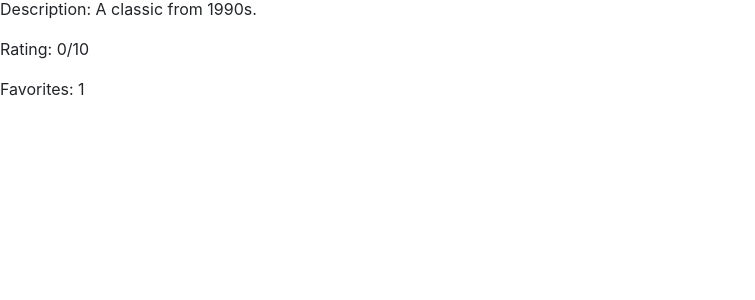
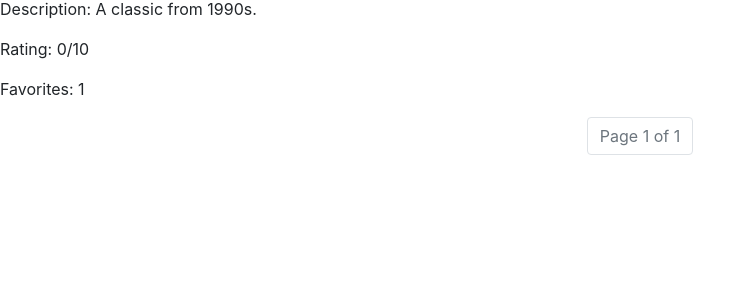
Before and after one commit to janald99/cs50, a Django app: page / in a window 1280 px wide. Shown: the part 487-787 px from the top of the page, without its empty margins (0-755 px from the left). Run offline with Django 4.2, Linux system fonts and the light colour scheme; data comes from the database, SQL or seed files in the repository; some libraries are stand-ins or nearby versions.

Commit message:
add pagination

```diff
--- a/capstone/templates/capstone/index.html
+++ b/capstone/templates/capstone/index.html
@@ -10,7 +10,7 @@
     {% endif %}
 
     <div class="show-list">
-        {% for show in shows %}
+        {% for show in page_obj %}
             <div class="show" data-show-id="{{ show.id }}">
                 <div class="show-title">
                     <h3><a href="{% url 'show_view' show.id %}">{{ show.title }}</a></h3>
@@ -36,6 +36,22 @@
         {% endfor %}
     </div>
 
+    <!-- Bootstrap Pagination -->
+    <nav aria-label="Page navigation">
+        <ul class="pagination justify-content-center">
+            {% if page_obj.has_previous %}
+                <li class="page-item"><a class="page-link" href="?page=1">&laquo; First</a></li>
+                <li class="page-item"><a class="page-link" href="?page={{ page_obj.previous_page_number }}">Previous</a></li>
+            {% endif %}
+
+            <li class="page-item disabled"><span class="page-link">Page {{ page_obj.number }} of {{ page_obj.paginator.num_pages }}</span></li>
+
+            {% if page_obj.has_next %}
+                <li class="page-item"><a class="page-link" href="?page={{ page_obj.next_page_number }}">Next</a></li>
+                <li class="page-item"><a class="page-link" href="?page={{ page_obj.paginator.num_pages }}">Last &raquo;</a></li>
+            {% endif %}
+        </ul>
+    </nav>
 {% endblock %}
 
 {% block script %}
--- a/capstone/views.py
+++ b/capstone/views.py
@@ -1,9 +1,8 @@
-import json
 from django.contrib.auth import authenticate, login, logout
 from django.contrib.auth.decorators import login_required
 from django.core.paginator import Paginator
 from django.db import IntegrityError
-from django.http import HttpResponse, HttpResponseRedirect, JsonResponse
+from django.http import HttpResponse, HttpResponseRedirect
 from django.shortcuts import render
 from django.urls import reverse
 
@@ -18,7 +17,11 @@ def index(request, showpage=None):
     else:
         shows = Show.objects.all().order_by('title')
 
-    return render(request, "capstone/index.html", {"shows": shows, "is_favorite_page": is_favorite_page})
+    paginator = Paginator(shows, 10)
+    page_number = request.GET.get('page')
+    page_obj = paginator.get_page(page_number)
+
+    return render(request, "capstone/index.html", {"shows": shows, "is_favorite_page": is_favorite_page, "page_obj": page_obj})
 
 def login_view(request):
     if request.method == "POST":
```
Also changed, not shown: db.sqlite3.
